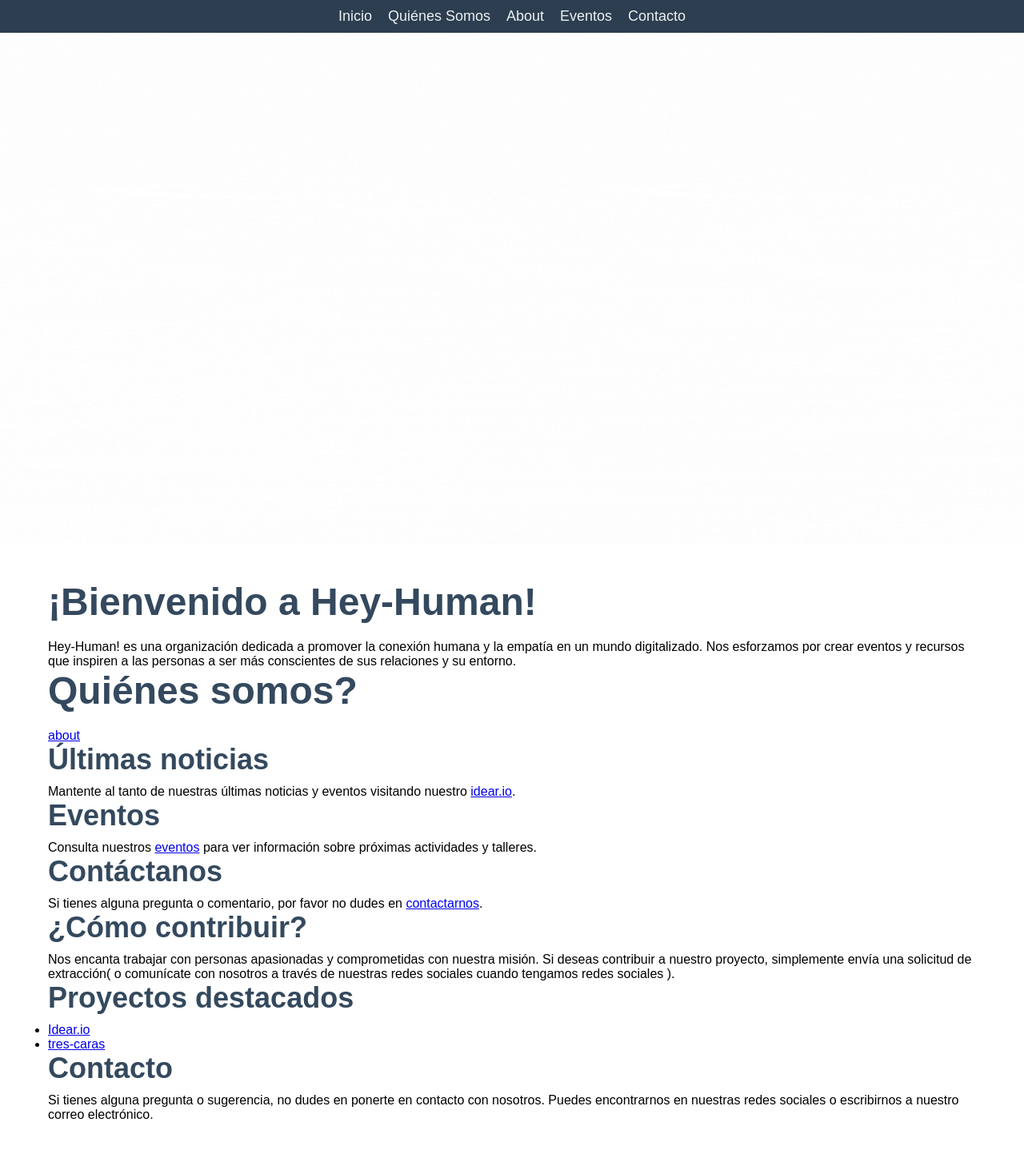
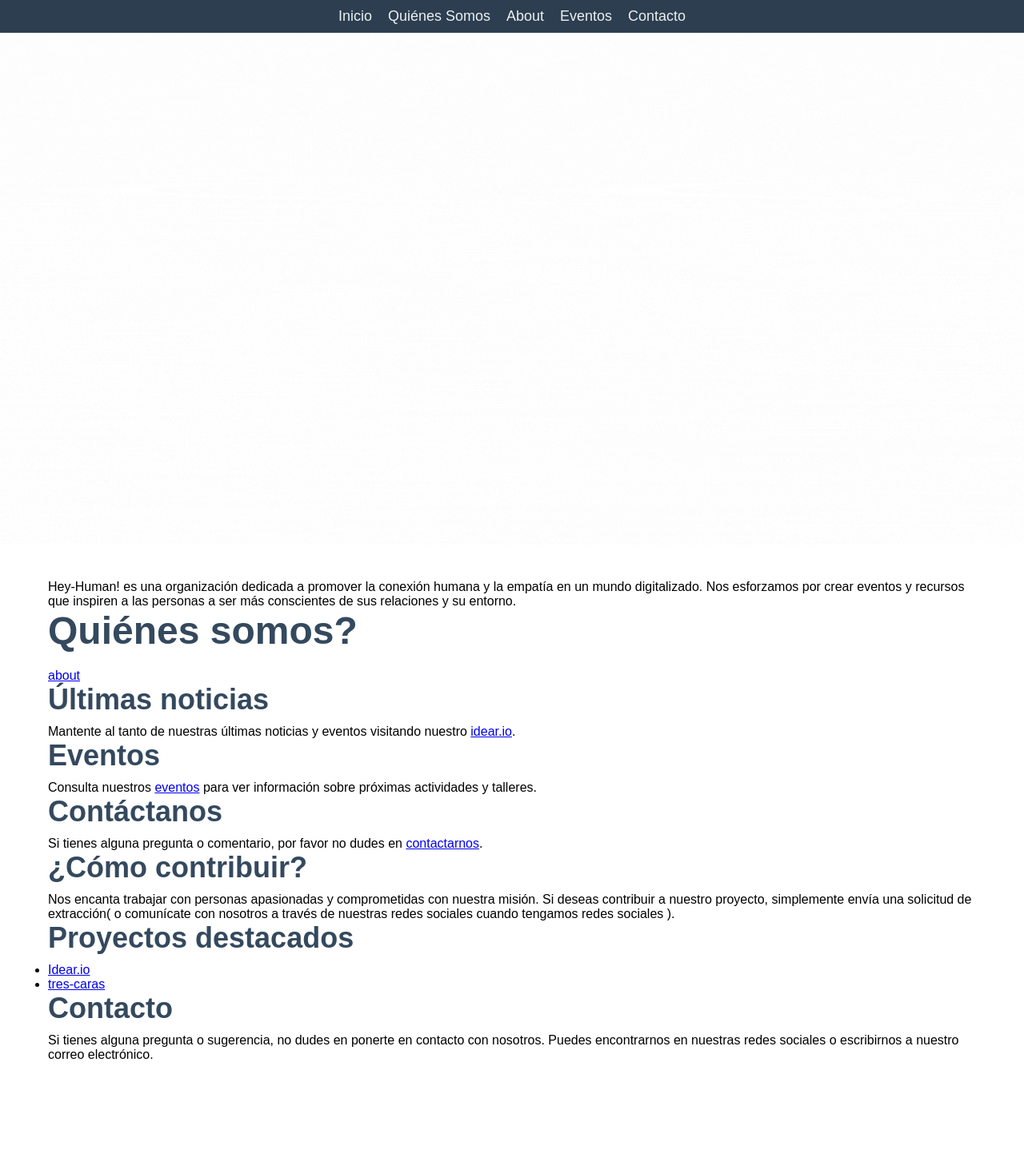
Before and after one commit to Hey-Human/hey-human.github.io, a Jekyll site: the page built from index.md, in a window 1280 px wide. Shown: the whole page at 80% size. Built offline with Jekyll 4.4.1, drawn with Linux system fonts in a browser that asks for light colours; after the commit the page ends 1368 px from its top, so only the background shows below that.

Commit message:
remove title

```diff
--- a/index.md
+++ b/index.md
@@ -2,8 +2,6 @@
 layout: default
 title: "Inicio"
 ---
-# ¡Bienvenido a Hey-Human!
-
 Hey-Human! es una organización dedicada a promover la conexión humana y la empatía en un mundo digitalizado. Nos esforzamos por crear eventos y recursos que inspiren a las personas a ser más conscientes de sus relaciones y su entorno.
 
 # Quiénes somos?
```
